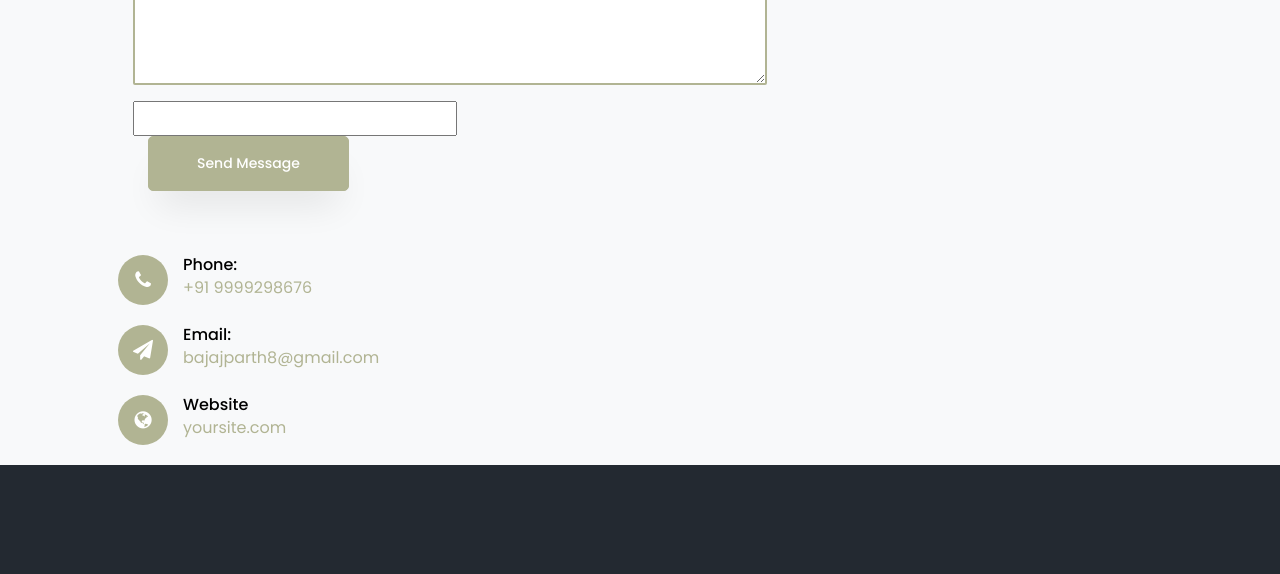
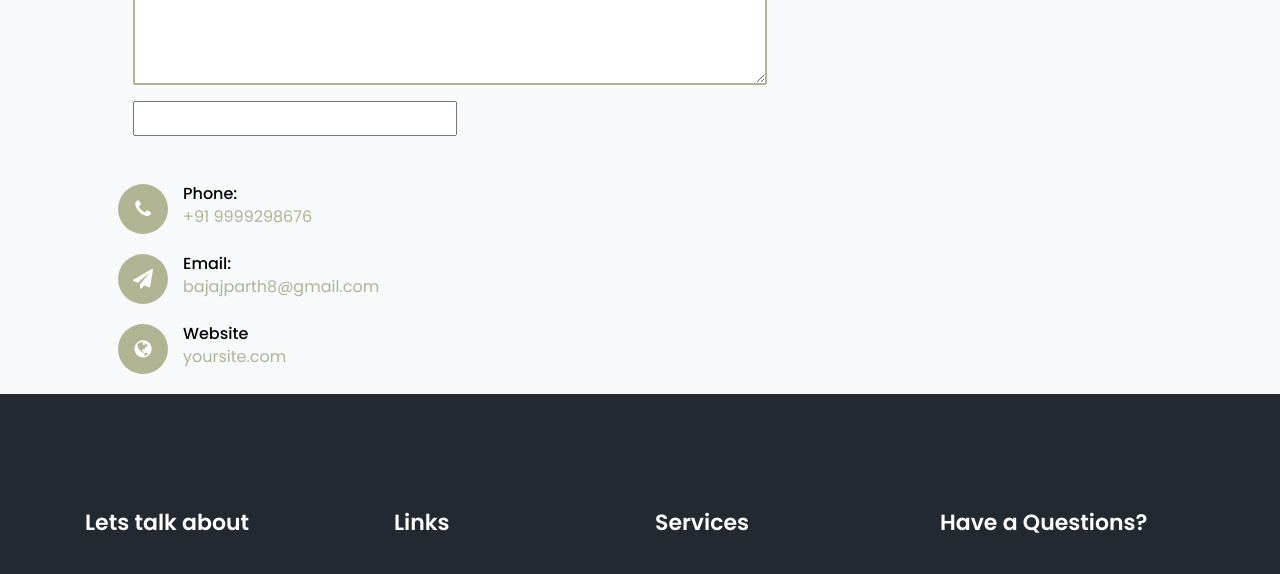
Before and after one commit to Parthbajaj/portfolio_website, a plain HTML site: page index.html in a window 1280 px wide. Shown: the part 4280-4854 px from the top of the page. Drawn offline with Linux system fonts and the light colour scheme; some packages are replaced by stand-ins of ours; no server answers; files whose address does not match are found by name.

Commit message:
Update index.html

```diff
--- a/index.html
+++ b/index.html
@@ -482,11 +482,7 @@
 
 								</div>
 							</div>
-							<div class="col-md-12">
-								<div class="form-group">
-									<input type="submit" name="submit" value="Send Message" class="btn btn-primary py-3 px-5">
-								</div>
-							</div>
+
 						</div>
 					</form>
 
```
